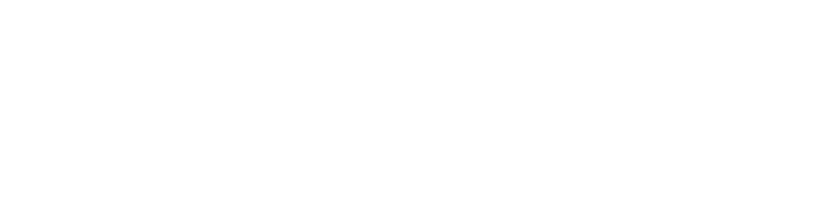
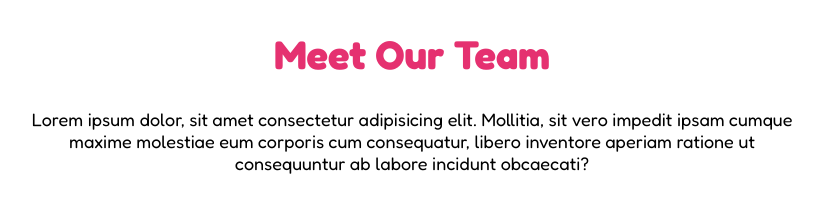
Before and after one commit to cibs84/html-css-float-cards, a plain HTML site: page index.html in a window 1280 px wide. Shown: the whole page, without its empty margins (228-1051 px from the left). Drawn offline with Linux system fonts and the light colour scheme.

Commit message:
Title and Paragraph

```diff
--- a/assets/css/style.css
+++ b/assets/css/style.css
@@ -23,3 +23,15 @@ body {
 
 
 /* MAIN */
+
+    /* Title and paragraph */
+    h1 {
+        color: #e53170;
+        font-size: 40px;
+        font-weight: 700;
+        margin: 30px 0;
+    }
+    p {
+        font-size: 18px;
+        margin: 30px 0;
+    }
--- a/index.html
+++ b/index.html
@@ -12,6 +12,12 @@
     <title>Meet Our Team</title>
 </head>
 <body>
-
+    <main>
+        <div class="container">
+            <!-- Title and paragraph -->
+            <h1>Meet Our Team</h1>
+            <p>Lorem ipsum dolor, sit amet consectetur adipisicing elit. Mollitia, sit vero impedit ipsam cumque maxime molestiae eum corporis cum consequatur, libero inventore aperiam ratione ut consequuntur ab labore incidunt obcaecati?</p>
+        </div>
+    </main>
 </body>
 </html>
```
